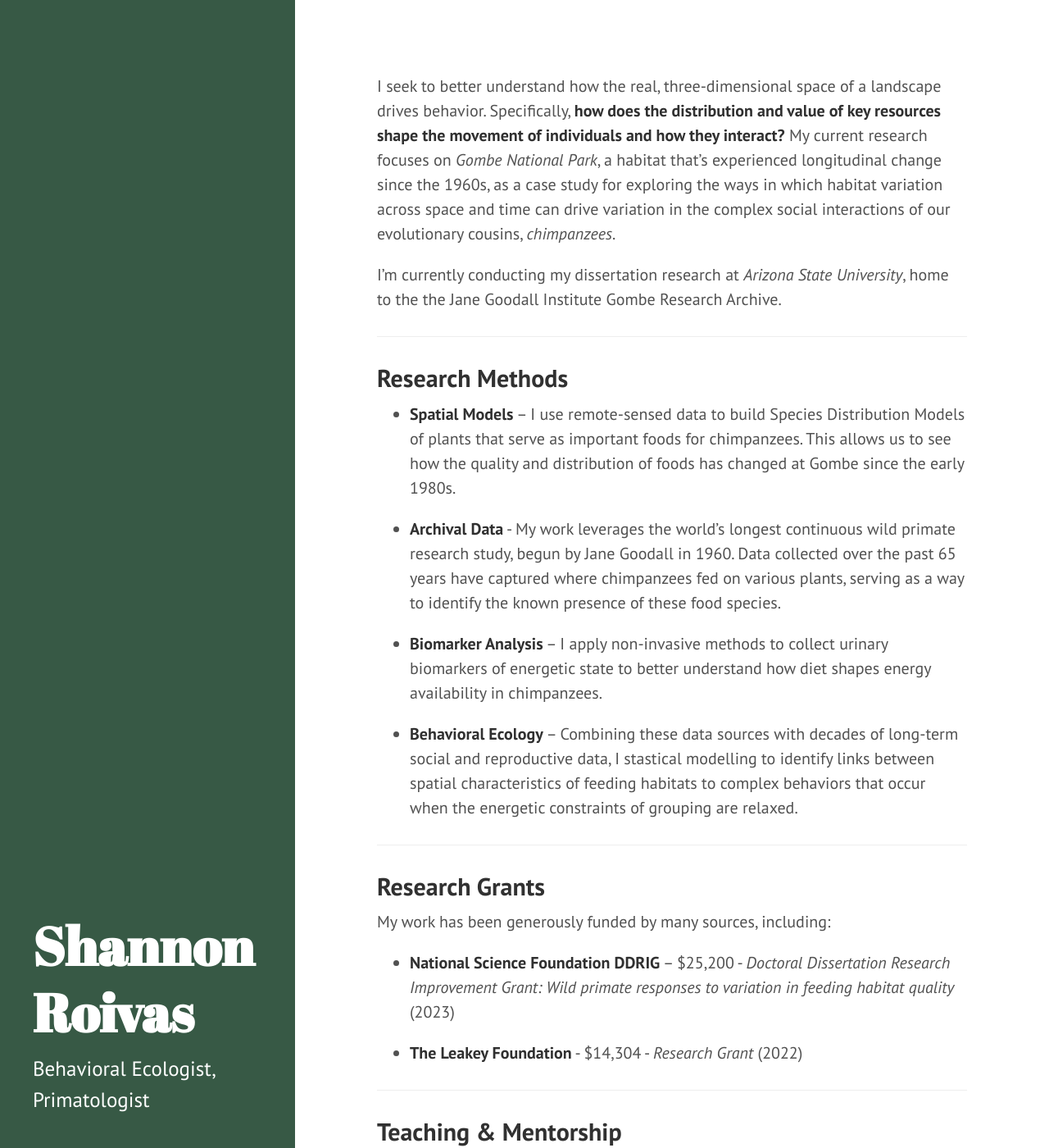
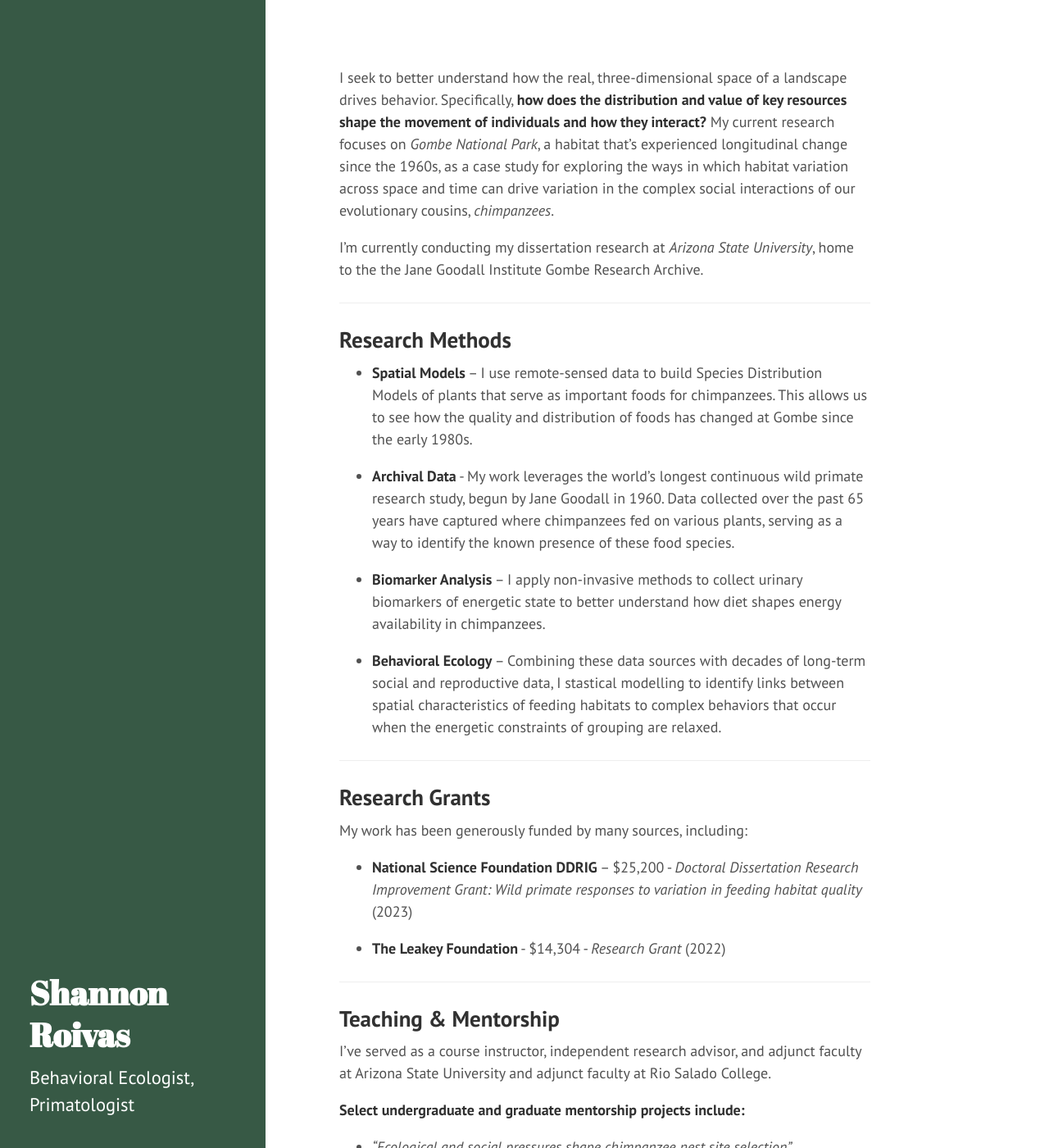
Before and after one commit to shannonroivas/shannonroivas.github.io, a Jekyll site: the page built from index.md, in a window 1280 px wide and 1400 px high. Shown: the whole window at 82% size. Built offline with Jekyll 4.4.1, drawn with Linux system fonts in a browser that asks for light colours.

Commit message:
Update hyde.css

```diff
--- a/public/css/hyde.css
+++ b/public/css/hyde.css
@@ -36,12 +36,12 @@ html {
 }
 @media (min-width: 48em) {
   html {
-    font-size: 16px;
+    font-size: 14px;
   }
 }
 @media (min-width: 58em) {
   html {
-    font-size: 20px;
+    font-size: 18px;
   }
 }
 
@@ -80,7 +80,7 @@ html {
   color: #fff;
   margin-top: 0;
   font-family: "Abril Fatface", serif;
-  font-size: 3.25rem;
+  font-size: 2.25rem;
 }
 
 /* Sidebar nav */
@@ -105,7 +105,7 @@ a.sidebar-nav-item:focus {
  * contents to the bottom of the sidebar in tablets and up.
  */
 
-@media (min-width: 48em) {
+@media (min-width: 36em) {
   .sidebar-sticky {
     position: absolute;
     right:  1rem;
```
